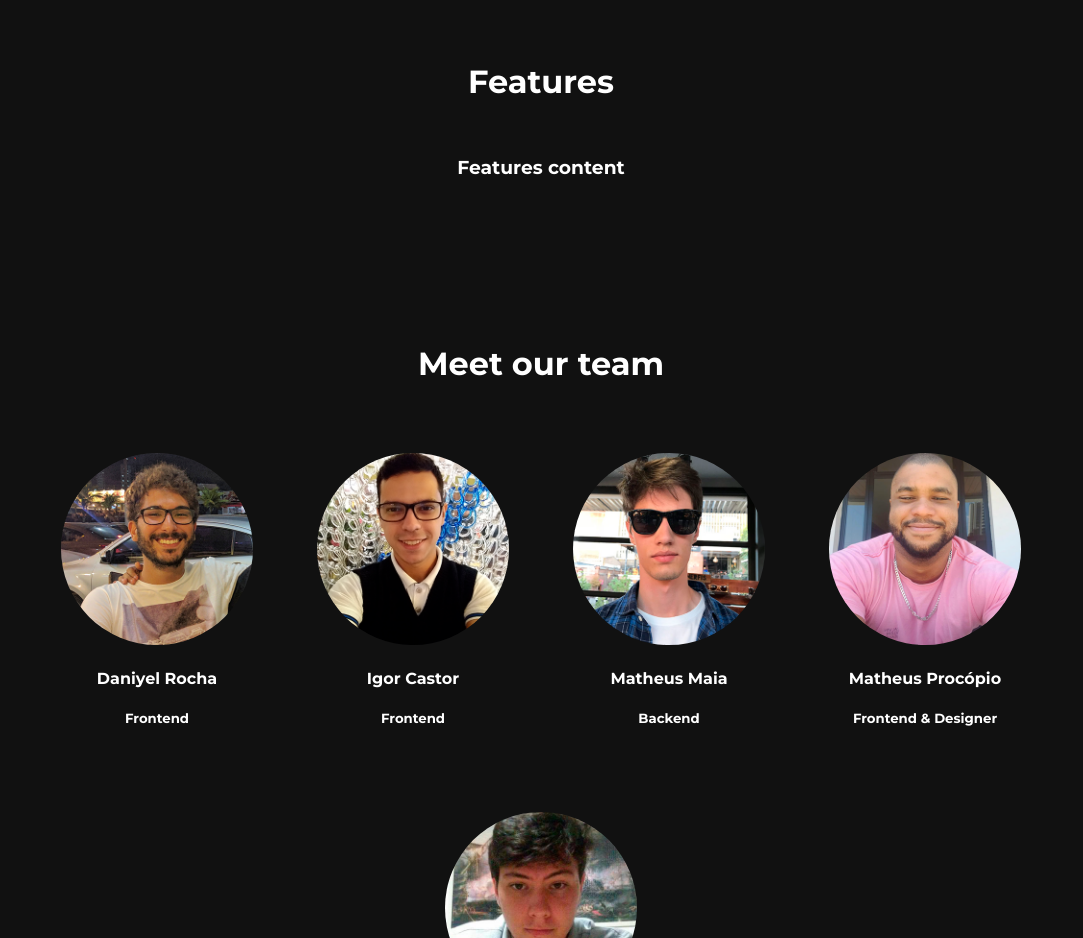
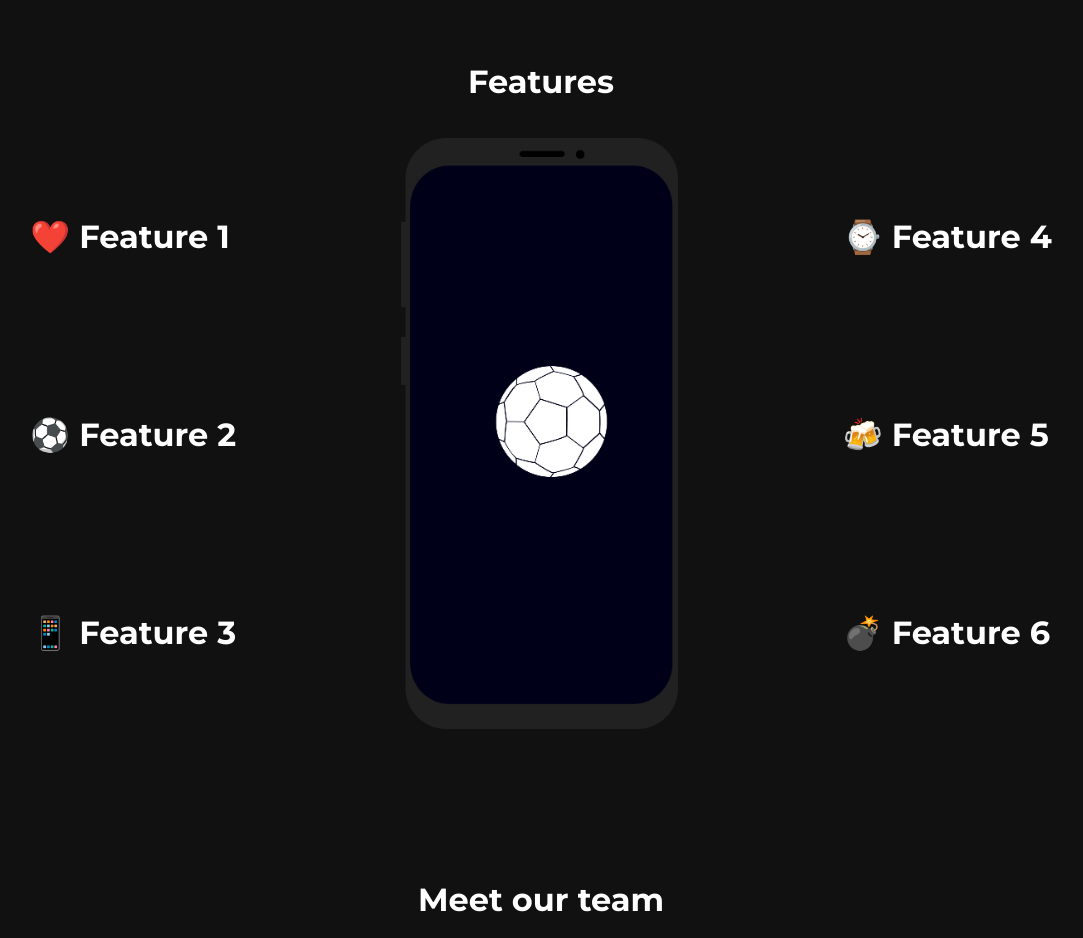
Before and after one commit to GoogolApp/googol-site, a Gatsby app: page / in a window 1280 px wide. Shown: the part 1660-2598 px from the top of the page, without its empty margins (99-1182 px from the left). Built offline with nearby package versions, Linux system fonts and the light colour scheme.

Commit message:
Features mock

```diff
--- a/src/components/About/index.js
+++ b/src/components/About/index.js
@@ -10,7 +10,7 @@ const About = ({ id }) => {
       contentClasses="flex justify-between flex-wrap"
     >
       <div className="w-50">
-        <img className="w-80 pt5" src={rocket} />
+        <img className="w-80 pt5" atl="Rocket" src={rocket} />
       </div>
 
       <div className="w-50">
--- a/src/components/Features/index.js
+++ b/src/components/Features/index.js
@@ -1,10 +1,28 @@
 import React from 'react'
 import Block from '../Block/index'
+import phone from '../../../static/features/phone.png'
 
 const Features = ({ id }) => {
+  const featureRowClasses = 'flex flex-column justify-around'
   return (
-    <Block id={id} title="Features" contentClasses="tc">
-      <h3>Features content</h3>
+    <Block
+      id={id}
+      title="Features"
+      contentClasses="flex justify-around flex-wrap"
+    >
+      <div className={featureRowClasses}>
+        <h1>❤️ Feature 1</h1>
+        <h1>⚽️ Feature 2</h1>
+        <h1>📱 Feature 3</h1>
+      </div>
+      <div className="w-30 tc">
+        <img className="w-80" src={phone} alt="Phone with logo" />
+      </div>
+      <div className={featureRowClasses}>
+        <h1>⌚️ Feature 4</h1>
+        <h1>🍻 Feature 5</h1>
+        <h1>💣 Feature 6</h1>
+      </div>
     </Block>
   )
 }
```
Also changed, not shown: static/features/phone.png (added).
